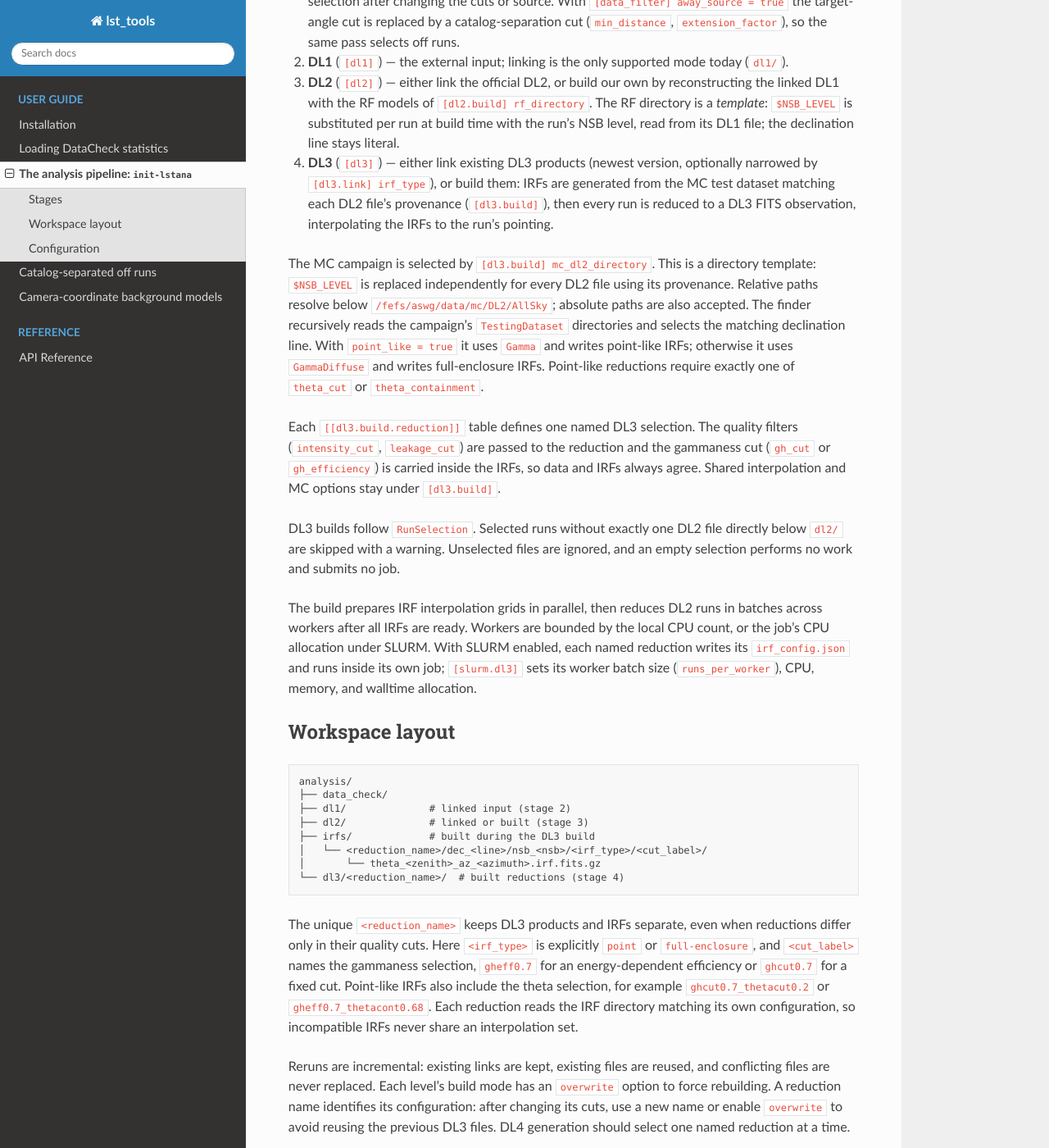
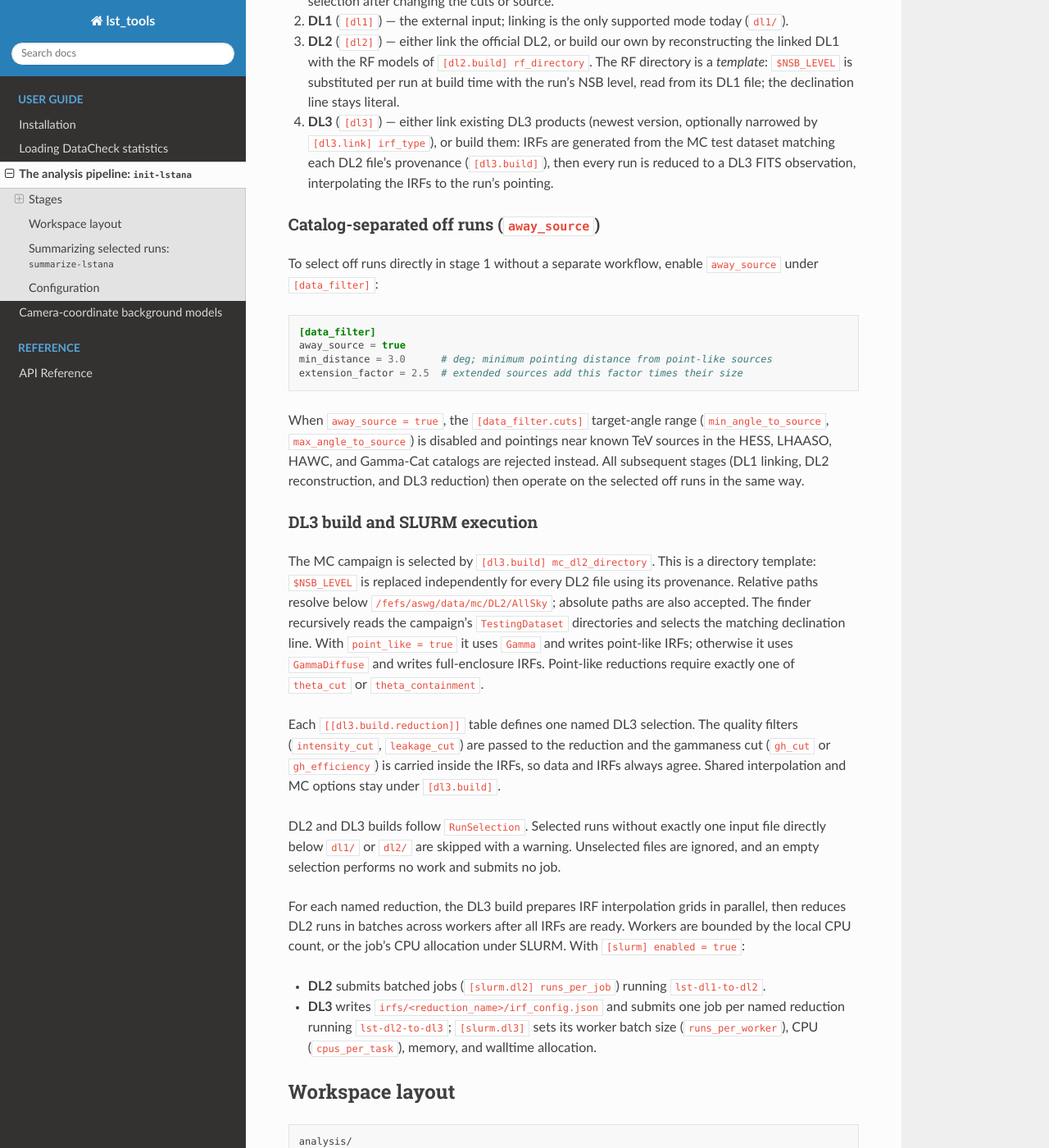
Before and after one commit to zhipzhang/lst_tools, a Sphinx documentation site: the page built from docs/pipeline.rst, in a window 1280 px wide and 1400 px high, scrolled down 569 px. Shown: the whole window at 82% size. Built offline with Sphinx 7.4.7 and the Read the Docs theme 3.1.0, drawn with Linux system fonts in a browser that asks for light colours; some of the changed text lies outside the part shown.

Commit message:
docs: update pipeline guide and fold off-run selection into init-lstana

```diff
--- a/docs/index.rst
+++ b/docs/index.rst
@@ -12,7 +12,6 @@ analysis.
    installation
    datacheck
    pipeline
-   offruns
    bkg
 
 .. toctree::
--- a/docs/pipeline.rst
+++ b/docs/pipeline.rst
@@ -21,10 +21,7 @@ Stages
    ``[data_filter]`` cuts (and the ``[source]`` position). The selected runs
    are saved under ``data_check/`` and reused: when that file exists, it is
    loaded and the nightly files are not read again. ``--refresh-selection``
-   recomputes the selection after changing the cuts or source. With
-   ``[data_filter] away_source = true`` the target-angle cut is replaced by
-   a catalog-separation cut (``min_distance``, ``extension_factor``), so the
-   same pass selects off runs.
+   recomputes the selection after changing the cuts or source.
 2. **DL1** (``[dl1]``) — the external input; linking is the only supported
    mode today (``dl1/``).
 3. **DL2** (``[dl2]``) — either link the official DL2, or build our own by
@@ -37,6 +34,28 @@ Stages
    generated from the MC test dataset matching each DL2 file's provenance
    (``[dl3.build]``), then every run is reduced to a DL3 FITS
    observation, interpolating the IRFs to the run's pointing.
+
+Catalog-separated off runs (``away_source``)
+~~~~~~~~~~~~~~~~~~~~~~~~~~~~~~~~~~~~~~~~~~~~
+
+To select off runs directly in stage 1 without a separate workflow, enable
+``away_source`` under ``[data_filter]``:
+
+.. code-block:: toml
+
+   [data_filter]
+   away_source = true
+   min_distance = 3.0      # deg; minimum pointing distance from point-like sources
+   extension_factor = 2.5  # extended sources add this factor times their size
+
+When ``away_source = true``, the ``[data_filter.cuts]`` target-angle range
+(``min_angle_to_source``, ``max_angle_to_source``) is disabled and pointings
+near known TeV sources in the HESS, LHAASO, HAWC, and Gamma-Cat catalogs are
+rejected instead. All subsequent stages (DL1 linking, DL2 reconstruction, and
+DL3 reduction) then operate on the selected off runs in the same way.
+
+DL3 build and SLURM execution
+~~~~~~~~~~~~~~~~~~~~~~~~~~~~~
 
 The MC campaign is selected by ``[dl3.build] mc_dl2_directory``. This is
 a directory template: ``$NSB_LEVEL`` is replaced independently for every DL2
@@ -54,16 +73,22 @@ reduction and the gammaness cut (``gh_cut`` or ``gh_efficiency``) is carried
 inside the IRFs, so data and IRFs always agree. Shared interpolation and MC
 options stay under ``[dl3.build]``.
 
-DL3 builds follow ``RunSelection``. Selected runs without exactly one DL2
-file directly below ``dl2/`` are skipped with a warning. Unselected files are
-ignored, and an empty selection performs no work and submits no job.
+DL2 and DL3 builds follow ``RunSelection``. Selected runs without exactly one
+input file directly below ``dl1/`` or ``dl2/`` are skipped with a warning.
+Unselected files are ignored, and an empty selection performs no work and
+submits no job.
 
-The build prepares IRF interpolation grids in parallel, then reduces DL2 runs
-in batches across workers after all IRFs are ready. Workers are bounded by the
-local CPU count, or the job's CPU allocation under SLURM. With SLURM enabled,
-each named reduction writes its ``irf_config.json`` and runs inside its own
-job; ``[slurm.dl3]`` sets its worker batch size (``runs_per_worker``), CPU,
-memory, and walltime allocation.
+For each named reduction, the DL3 build prepares IRF interpolation grids in
+parallel, then reduces DL2 runs in batches across workers after all IRFs are
+ready. Workers are bounded by the local CPU count, or the job's CPU allocation
+under SLURM. With ``[slurm] enabled = true``:
+
+- **DL2** submits batched jobs (``[slurm.dl2] runs_per_job``) running
+  ``lst-dl1-to-dl2``.
+- **DL3** writes ``irfs/<reduction_name>/irf_config.json`` and submits one job
+  per named reduction running ``lst-dl2-to-dl3``; ``[slurm.dl3]`` sets its
+  worker batch size (``runs_per_worker``), CPU (``cpus_per_task``), memory,
+  and walltime allocation.
 
 Workspace layout
 ----------------
@@ -86,7 +111,7 @@ gammaness selection, ``gheff0.7`` for an energy-dependent efficiency or
 ``ghcut0.7`` for a fixed cut. Point-like IRFs also include the theta selection,
 for example ``ghcut0.7_thetacut0.2`` or ``gheff0.7_thetacont0.68``.
 Each reduction reads the IRF directory matching
-its own configuration, so incompatible IRFs never share an interpolation set.
+its own configuration, so incompatible IRFs never share an interpolation grid.
 
 Reruns are incremental: existing links are kept, existing files are reused,
 and conflicting files are never replaced. Each level's build mode has an
@@ -94,6 +119,21 @@ and conflicting files are never replaced. Each level's build mode has an
 configuration: after changing its cuts, use a new name or enable
 ``overwrite`` to avoid reusing the previous DL3 files. DL4 generation should
 select one named reduction at a time.
+
+Summarizing selected runs: ``summarize-lstana``
+-----------------------------------------------
+
+After DL3 files are available, summarize the selected runs into an ECSV or CSV
+table:
+
+.. code-block:: bash
+
+   summarize-lstana config/config.toml --analysis-dir /path/to/analysis -o run_summary.ecsv
+
+It records ``run_number``, ``date``, ``RA_PNT``, ``DEC_PNT``, ``AZ_PNT``,
+``ZE_PNT``, ``B_DELTA``, ``LIVETIME``, ``N_EVENTS``, and the ``NSB_LEVEL``
+read from DL2 provenance. When multiple DL3 reductions are configured, select
+a specific reduction with ``-r`` / ``--reduction``.
 
 Configuration
 -------------
```
Also changed, not shown: README.md (+14 -29 lines), docs/api.rst (+0 -16 lines), docs/bkg.rst (+6 -7 lines), docs/offruns.rst (deleted, +0 -35 lines), 1 other file.
